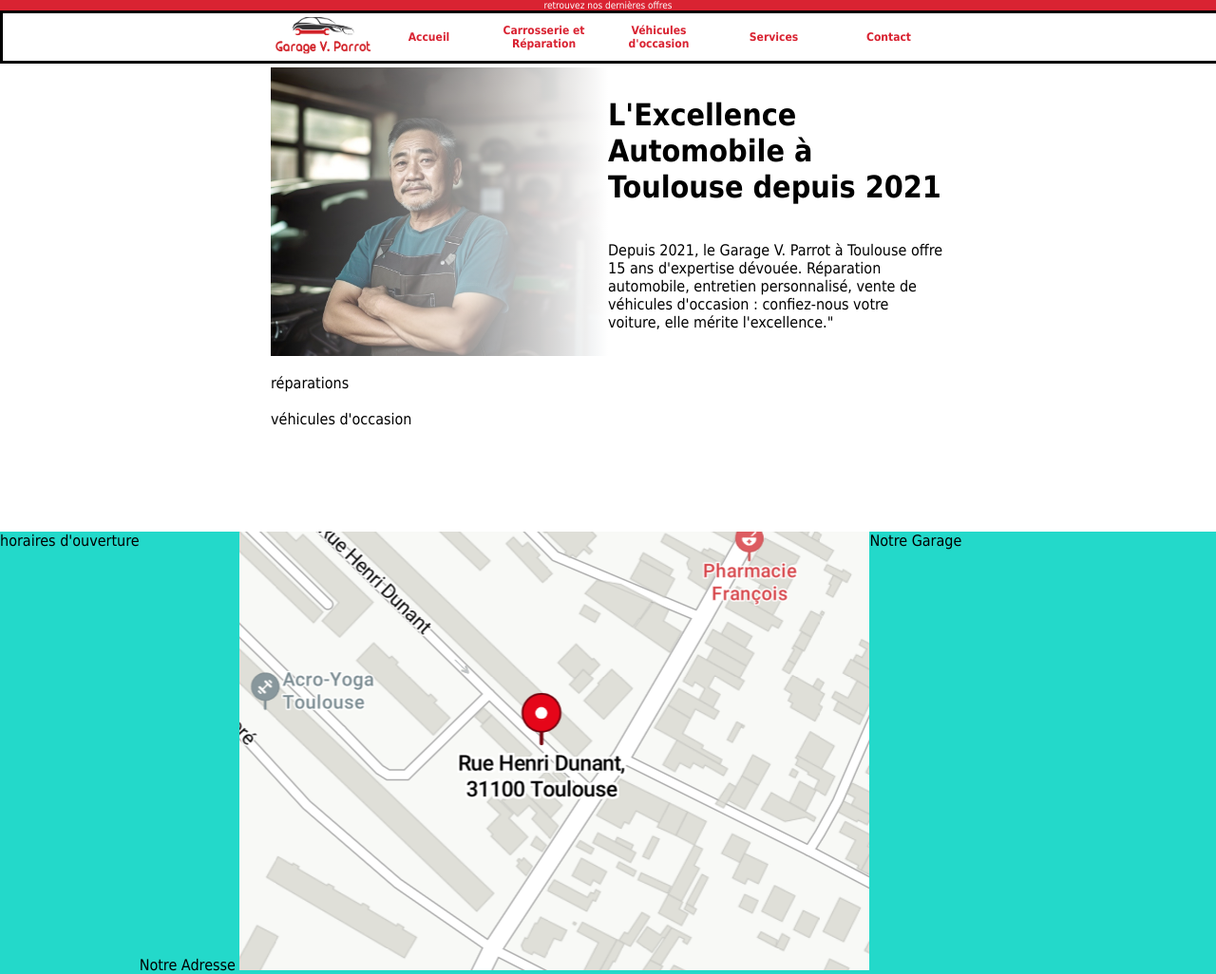
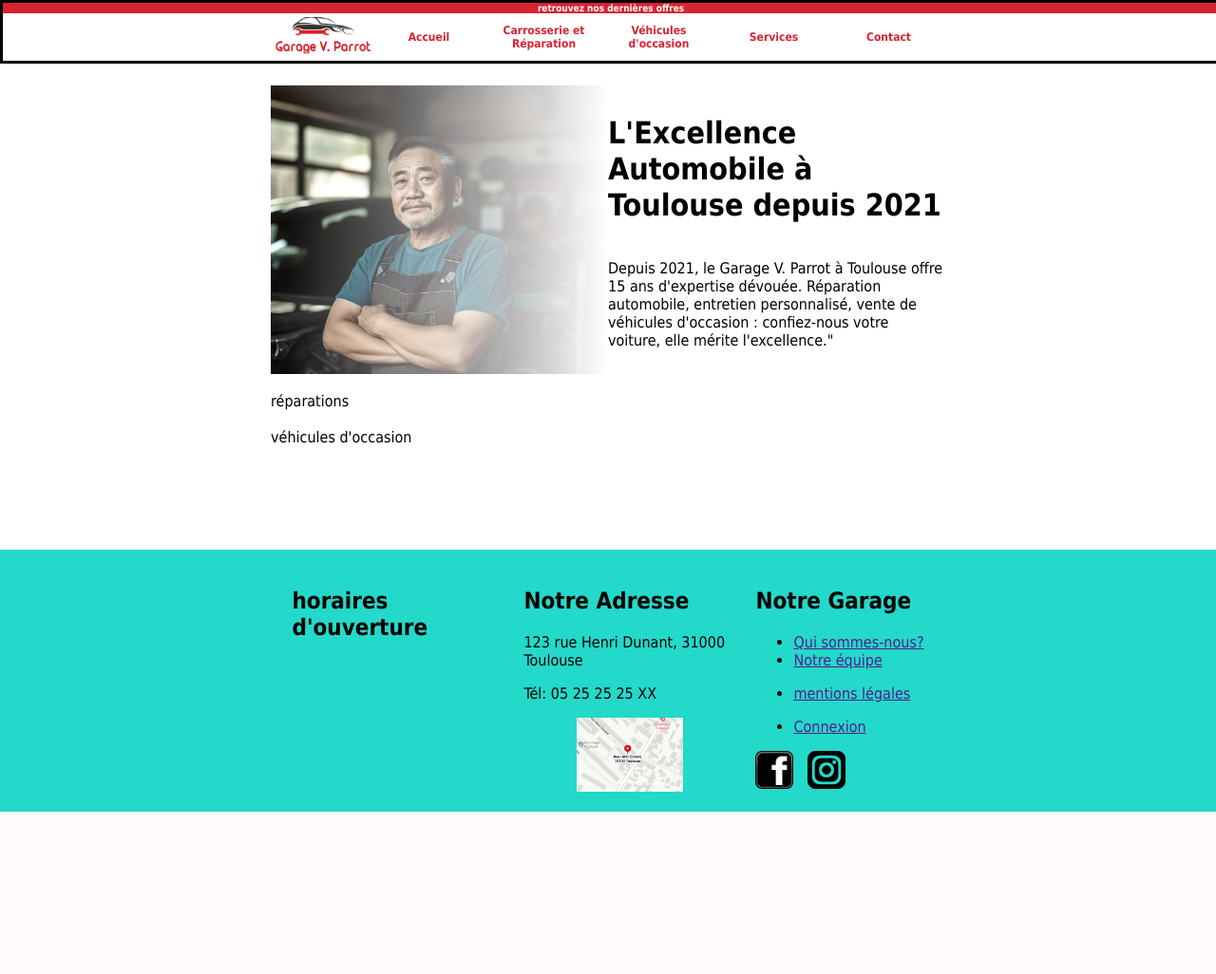
Before and after one commit to GrattusD/projetGarage, a PHP site: page / in a window 1280 px wide. Shown: the whole page at 95% size. After the commit the page ends 855 px from the top, so only its background shows below. Run offline with PHP 8.4, Linux system fonts and the light colour scheme.

Commit message:
ajout logos maj footer avec 3 sections

```diff
--- a/index.html
+++ b/index.html
@@ -7,13 +7,12 @@
     <title>Mon projet Garage</title>
     <link rel="stylesheet" href="style.css">
 </head>
+
+<body>
+    <header>
         <div class="topbar">
             retrouvez nos dernières offres
         </div>
-<body>
-<header>
-
-
         <div class="container flex">
             <div>
                 <img class="logoParrot" src="/ressources/images/logogarageVParrot01.png" alt="logo garage V.Parrot">
@@ -39,8 +38,9 @@
             <div class="column">
                 <h1 class="herotitle">L'Excellence Automobile à Toulouse depuis 2021</h1>
                 <div class="herotext flex">
-                <p >Depuis 2021, le Garage V. Parrot à Toulouse offre 15 ans d'expertise dévouée. Réparation
-                    automobile, entretien personnalisé, vente de véhicules d'occasion : confiez-nous votre voiture, elle
+                    <p>Depuis 2021, le Garage V. Parrot à Toulouse offre 15 ans d'expertise dévouée. Réparation
+                        automobile, entretien personnalisé, vente de véhicules d'occasion : confiez-nous votre voiture,
+                        elle
                         mérite l'excellence."</p>
                 </div>
             </div>
@@ -54,13 +54,35 @@
 
     <footer>
         <div class="footer-container flex">
-        <div id="timetable">horaires d'ouverture</div>
-        <div id="Garagemap">Notre Adresse
+            <div id="timetable" class="footer-col">
+                <h2>horaires d'ouverture</h2>
+                <table>
+
+                </table>
+            </div>
+            <div id="Garagemap" class="footer-col">
+                <h2>Notre Adresse</h2>
+                <p>123 rue Henri Dunant, 31000 Toulouse</p>
+                <p>Tél: 05 25 25 25 XX</p>
+                <div class="flex garage-map">
                     <img src="/ressources/images/plan_garage.png" alt="plan de la ville">
                 </div>
-        <div>Notre Garage</div>
-
+            </div>
+            <div class="footer-col">
+                <h2>Notre Garage</h2>
+                <ul>
+                    <li><a href="">Qui sommes-nous?</a></li>
+                    <li><a href="">Notre équipe</a></li>
+                    <li><a href=""><p>mentions légales</a></li>
+                    <li><a href=""><p>Connexion</a></li>
+                </ul>
+                <div class="social-icons">
+                    <img src="/ressources/images/facebook-logo.png" alt="logo facebook">
+                    <img src="/ressources/images/instagram-logo.png" alt="logo Instagram">
+                </div>
+            </div>
         </div>
     </footer>
 </body>
+
 </html>
--- a/style.css
+++ b/style.css
@@ -28,11 +28,12 @@ body{
 header{
     font-weight: bold;
     font-size: 12px;
-    height : 50px;
+    background-color: white;
     border-color: black;
     border-style: solid;
     position: fixed;
     width:100%;
+    z-index: 1000; /*z index élevé pour que l'image reste derrière quand on scroll*/
 }
 
 .container{
@@ -42,19 +43,17 @@ header{
     width:100%;
 }
 
-
 nav ul{
     list-style-type: none;
     padding:0;
     margin:0;
-    height : 50px;
+    height:50px;
 }
 
 nav ul li{
-    display: inline-flex;
+    display: flex;
     margin:0 10px;
     width: 101px;
-    height:50px;
     text-align: center;
     justify-content: center;
     align-items: center;
@@ -75,7 +74,7 @@ nav ul li:hover{
 
 main{
     margin: 0 auto;
-    padding-top: 60px;
+    padding-top: 90px;
     padding-bottom: 90px;
     display:block;
     margin-right: auto;
@@ -128,4 +127,33 @@ main{
 
 footer{
     background-color: #23D9CA;
+    padding-top: 20px;
+    padding-bottom: 20px;
 }
+
+.footer-container{
+    justify-content: center;
+}
+
+.footer-col{
+    width: calc(33.33%-20px);
+    max-width: 224px;
+    margin-right: 20px;
+}
+.footer-col:last-child{
+    margin-right:0;
+}
+
+.footer-col img{
+    width:50%;
+    align-items: center;
+}
+
+.garage-map{
+    justify-content: center;
+}
+
+.social-icons img{
+    width:40px;
+    margin-right:10px;
+}
```
Also changed, not shown: ressources/images/facebook-logo.png (added), ressources/images/instagram-logo.png (added). Lines whose indentation alone changed are shown as unchanged.
